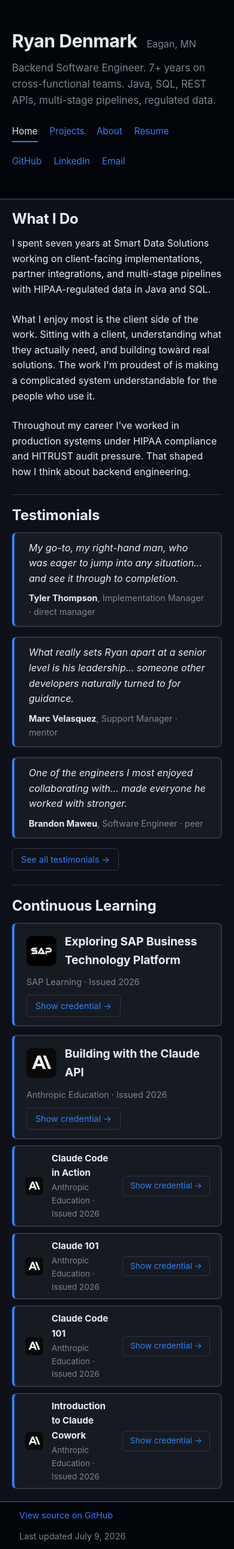
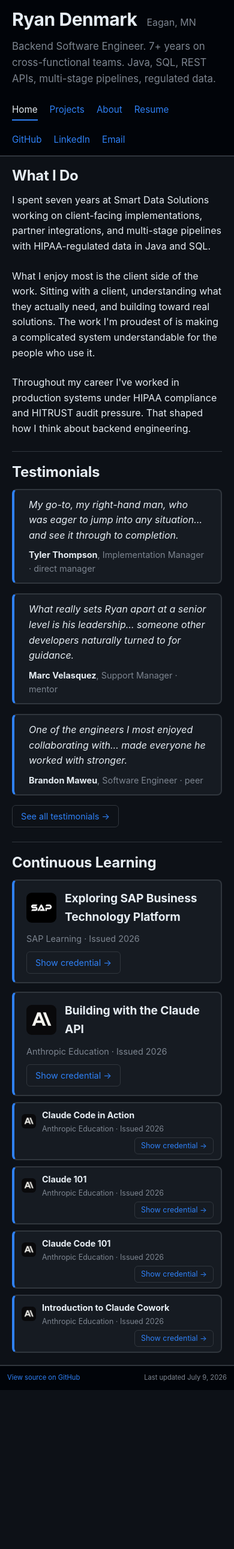
Before and after one commit to rwdenmark/rwdenmark.github.io, a Jekyll site: the page built from index.html, in a window 390 px wide. Shown: the whole page at 60% size. Built offline with Jekyll 4.4.1, drawn with Linux system fonts in a browser that asks for light colours; after the commit the page ends 2317 px from its top, so only the background shows below that.

Commit message:
Mobile style changes

```diff
--- a/assets/style.css
+++ b/assets/style.css
@@ -602,7 +602,7 @@ body[data-page="about"] .gallery-tabs {
 
 @media (max-width: 1044px) {
   header .container { background: transparent; border: none; padding: 0 32px; }
-  header { background: var(--header-bg); border-bottom: 2px solid var(--border); padding: 24px 0; }
+  body > header { background: var(--header-bg); border-bottom: 2px solid var(--border); padding: 24px 0; }
   footer { background: var(--header-bg); border-top: 2px solid var(--border); }
   footer .container { background: transparent; border: none; }
 }
@@ -610,11 +610,33 @@ body[data-page="about"] .gallery-tabs {
   .skill-row { grid-template-columns: 1fr; gap: 4px; }
 }
 @media (max-width: 520px) {
-  header .container { padding: 20px 20px; }
+  body > header { padding: 0; }
+  header .container { padding: 8px 20px; }
   main { padding: 20px 0; }
   .container { padding: 0 20px; }
   h1 { font-size: 1.875rem; }
   .gallery { grid-template-columns: repeat(auto-fill, minmax(150px, 1fr)); gap: 12px; }
+
+  /* Footer, shrink the text so the source link and updated date share one line. */
+  footer .container { font-size: 0.7rem; padding: 10px 12px; gap: 8px; flex-wrap: nowrap; }
+  footer .container a, footer .container span { white-space: nowrap; }
+
+  /* Continuous Learning minor cards. Logo and title up top with the meta on one line,
+     and the credential link in the bottom-right, packed tighter than the featured cards. */
+  .cert-card {
+    display: grid;
+    grid-template-columns: auto 1fr;
+    grid-template-areas: "logo info" "link link";
+    align-items: center;
+    column-gap: 10px;
+    row-gap: 4px;
+    padding: 8px 12px;
+  }
+  .cert-card .cert-logo { grid-area: logo; width: 24px; height: 24px; }
+  .cert-card .cert-body { grid-area: info; }
+  .cert-card h3 { font-size: 0.9rem; }
+  .cert-card .cert-meta { font-size: 0.78rem; white-space: nowrap; }
+  .cert-card .cert-link { grid-area: link; justify-self: end; padding: 3px 10px; font-size: 0.78rem; }
 }
 @media (prefers-reduced-motion: reduce) {
   *, *::before, *::after {
@@ -643,7 +665,7 @@ body[data-page="about"] .gallery-tabs {
     background: #ffffff; border: none; padding: 0;
   }
   .links, .download-pdf, .copy-toast { display: none !important; }
-  header { border-bottom: 1px solid #cccccc; padding: 0 0 8px; margin-bottom: 16px; }
+  body > header { border-bottom: 1px solid #cccccc; padding: 0 0 8px; margin-bottom: 16px; }
   footer { display: none; }
   h1 { font-size: 1.5rem; }
   .resume-section-title {
```
